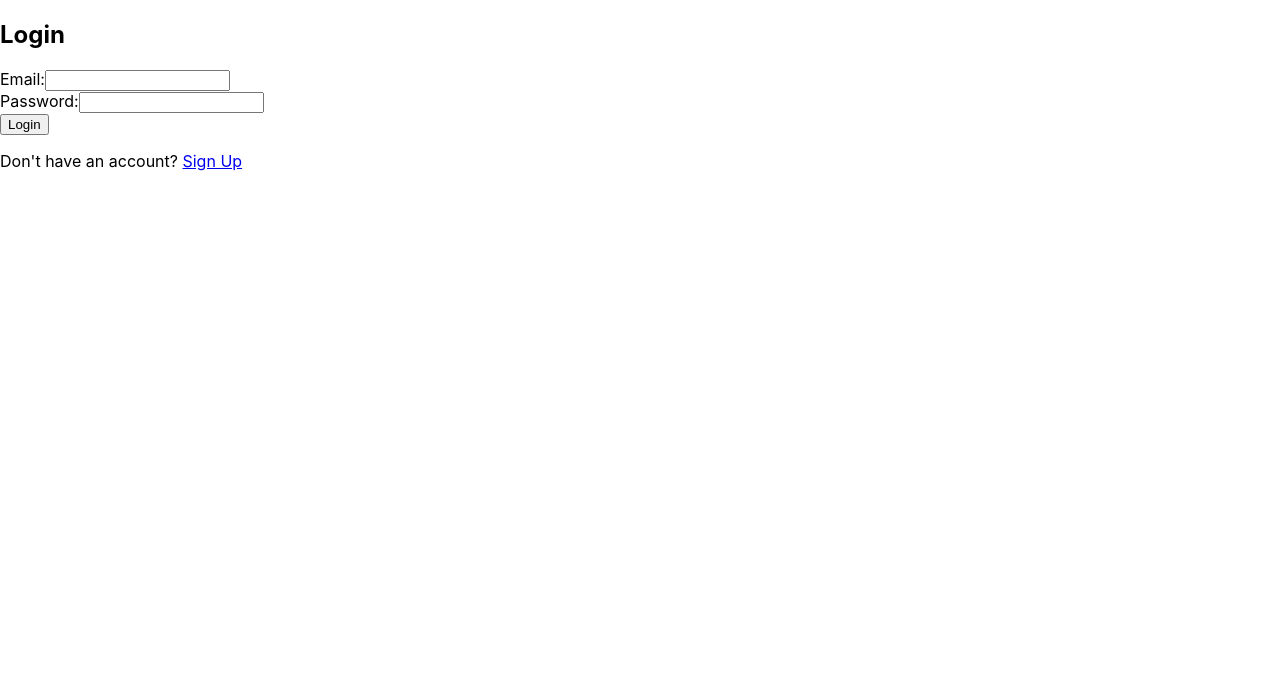
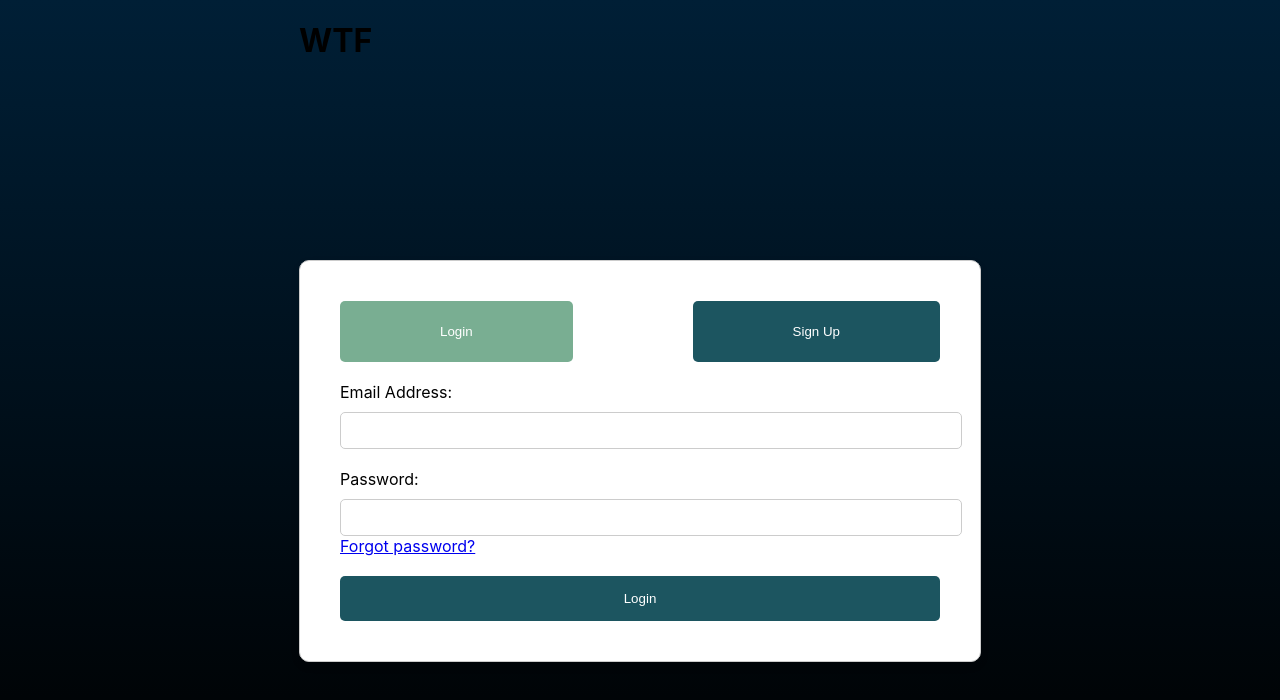
Before and after one commit to SgO1337/frontend-proyecto-tic1-grupo-6, a React (Create React App) app: page /login in a window 1280 px wide. Shown: the top 700 px of the page. Built offline with nearby package versions, Linux system fonts and the light colour scheme.

Commit message:
Se avanzo con el Login y Sign Up Pages

```diff
--- a/src/components/LoginPage.js
+++ b/src/components/LoginPage.js
@@ -1,11 +1,13 @@
-import React, {useEffect, useState} from 'react';
-import {useNavigate, useParams} from 'react-router-dom';
+import React, { useEffect, useState } from 'react';
+import { useNavigate, useParams } from 'react-router-dom';
 import './styles.css';
 import axios from "axios"; // Si quieres añadir estilos específicos
+import { Link } from 'react-router-dom';
 
 const LoginPage = () => {
     const [user, setUser] = useState({ email: '', password: '' });
     const [error, setError] = useState(''); // Para almacenar mensajes de error
+    const [currentPage, setCurrentPage] = useState(''); // Track the current page
     const navigate = useNavigate(); // Hook para navegación
 
     // To handle the form input changes
@@ -17,6 +19,7 @@ const LoginPage = () => {
     // To handle the form submission
     const handleSubmit = async (event) => {
         event.preventDefault();
+        console.log('Form submitted');
 
         try {
             // checks if the email is registered
@@ -41,35 +44,43 @@ const LoginPage = () => {
         }
     };
 
+    useEffect(() => {
+        if (window.location.href.includes("login")) {
+            setCurrentPage('login');
+        } else if (window.location.href.includes("signup")) {
+            setCurrentPage('signup');
+        }
+    }, []); //El array de depenecia vacio significa que esto corre una sola vez cada vez que el componente hace el mount.
+
     return (
-        <div>
-            <h2>Login</h2>
-            <form onSubmit={handleSubmit}>
-                <div>
-                    <label>Email:</label>
-                    <input
-                        type="email"
-                        name="email"
-                        value={user.email}
-                        onChange={handleChange}
-                        required
-                    />
+        <>
+            <div className="title">
+                <h1>
+                    WTF
+                </h1>
+            </div>
+            <div className="login-container">
+                <div className="button-group">
+                    <button className={`login-button ${currentPage === 'login' ? 'active' : ''}`}>Login</button>
+                    <Link to="/signup">
+                        <button className={`signup-button ${currentPage === 'signup' ? 'active' : ''}`}>Sign Up</button>
+                    </Link>
                 </div>
-                <div>
-                    <label>Password:</label>
-                    <input
-                        type="password"
-                        name="password"
-                        value={user.password}
-                        onChange={handleChange}
-                        required
-                    />
-                </div>
-                {error && <p style={{ color: 'red' }}>{error}</p>} {/* Muestra la advertencia de error */}
-                <button type="submit">Login</button>
-            </form>
-            <p>Don't have an account? <a href="/signup">Sign Up</a></p>
-        </div>
+                <form className="login-form" onSubmit={handleSubmit}>
+                    <div className="form-group">
+                        <label htmlFor="email">Email Address:</label>
+                        <input type="email" id="email" name="email" onChange={handleChange} />
+                    </div>
+                    <div className="form-group">
+                        <label htmlFor="password">Password:</label>
+                        <input type="password" id="password" name="password" onChange={handleChange} />
+                        <br />
+                        <Link to="/forgot-password">Forgot password?</Link>
+                    </div>
+                    <button type="submit" className="submit-button">Login</button>
+                </form>
+            </div>
+        </>
     );
 };
 
--- a/src/components/styles.css
+++ b/src/components/styles.css
@@ -1,14 +1,86 @@
 /* public/styles.css o src/styles.css */
-.login-button {
-    background-color: #4CAF50; /* Verde */
+body {
+    display: flex;
+    justify-content: center;
+    align-items: flex-start;
+    height: 100vh;
+    background: linear-gradient(to bottom, #001f36, #000000);
+    margin: 0;
+}
+
+.login-container {
+    width: 600px; /* Increased width */
+    margin-top: 200px;
+    background: white;
+    padding: 40px; /* Increased padding */
+    border-radius: 10px;
+    box-shadow: 0 4px 8px rgba(0, 0, 0, 0.1);
+    border: 1px solid #ccc;
+}
+
+.button-group {
+    display: flex;
+    justify-content: space-between;
+    margin-bottom: 20px;
+}
+
+.login-button, .signup-button {
+    background-color: #1c5560;
+    color: white;
     border: none;
+    padding: 23px 100px; /* Increased padding */
+    border-radius: 5px;
+    cursor: pointer;
+    /*width: 48%;*/
+}
+
+.login-button:hover, .signup-button:hover, .submit-button:hover {
+    background-color: #001f36;
+}
+
+.login-button.active, .signup-button.active {
+    background-color: #79ae92; /* Example color for active state */
+}
+
+.login-form .form-group {
+    margin-bottom: 20px; /* Increased margin */
+}
+
+.login-form label {
+    display: block;
+    margin-bottom: 10px; /* Increased margin */
+}
+
+.login-form input {
+    width: 100%;
+    padding: 10px; /* Increased padding */
+    border: 1px solid #ccc;
+    border-radius: 5px;
+}
+
+.submit-button {
+    width: 100%;
+    padding: 15px; /* Increased padding */
+    background-color: #1c5560;
     color: white;
-    padding: 15px 32px;
+    border: none;
+    border-radius: 5px;
+    cursor: pointer;
+}
+
+.links {
+    margin-top: 20px;
     text-align: center;
+}
+
+.links a {
+    color: #3a6073;
     text-decoration: none;
-    display: inline-block;
-    font-size: 16px;
-    margin: 4px 2px;
-    cursor: pointer;
-    border-radius: 4px;
+    display: block;
+    margin-bottom: 10px;
 }
+
+.links a:hover {
+    color: #001f36;
+    text-decoration: underline;
+}
```
